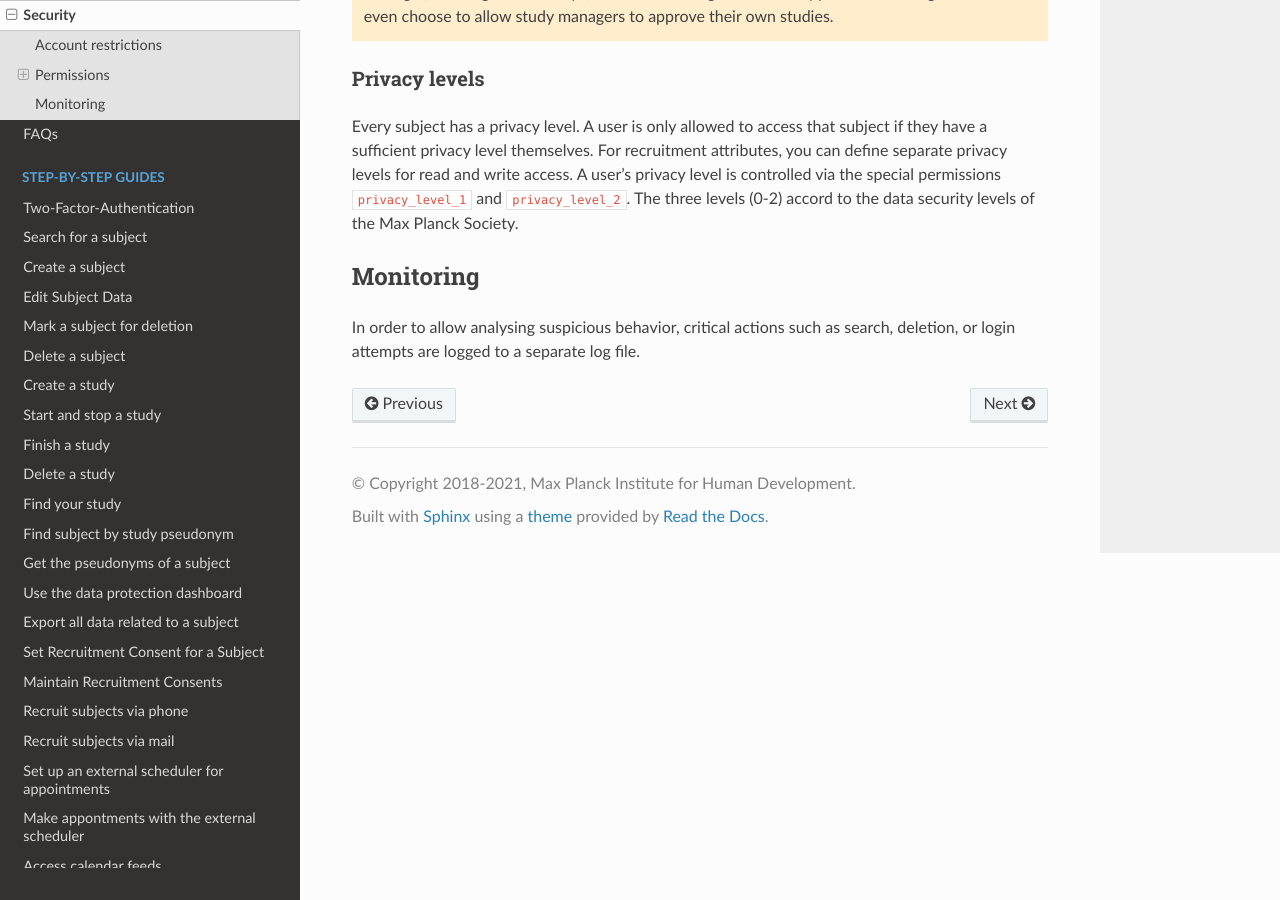
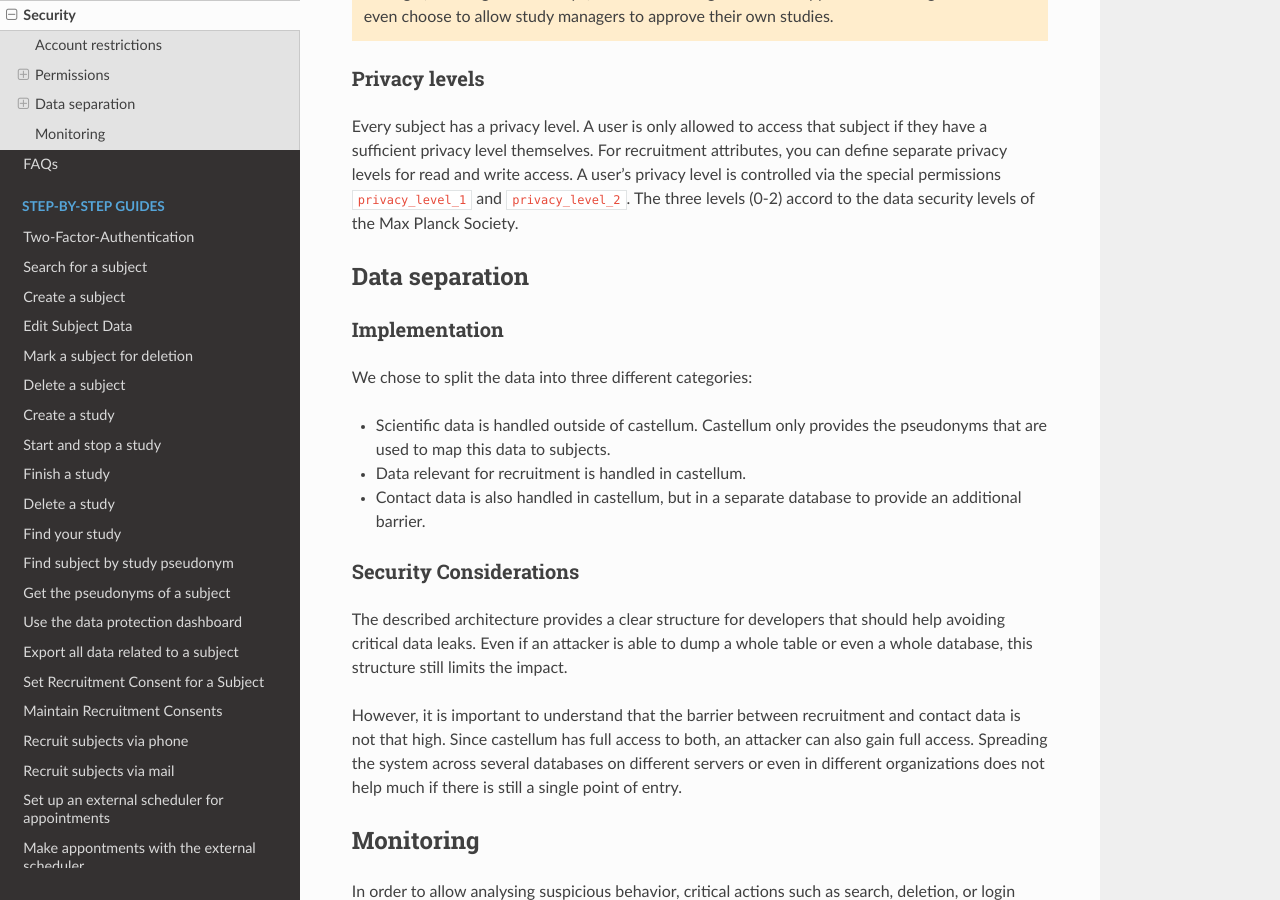
Before and after one commit to DouglasNeuroInformatics/castellum, a Sphinx documentation site: the page built from source/security.rst, in a window 1280 px wide and 900 px high, scrolled down 1575 px. Built offline with Sphinx 7.4.7 and the Read the Docs theme 2.0.0, drawn with Linux system fonts in a browser that asks for light colours.

Commit message:
Revert part of "mv pseudonyms and db split to separate "data separation" page"
This reverts parts of commit f9b2e2603c438ca37be5165bad4a8ef844d2c343.

The technical details fit better in the secrutiy chapter because it is
supposed to give a quick overview of security measures implemented in
castellum.

```diff
--- a/source/security.rst
+++ b/source/security.rst
@@ -81,6 +81,35 @@ user's privacy level is controlled via the special permissions
 ``privacy_level_1`` and ``privacy_level_2``. The three levels (0-2) accord to
 the data security levels of the Max Planck Society.
 
+Data separation
+---------------
+
+Implementation
+~~~~~~~~~~~~~~
+
+We chose to split the data into three different categories:
+
+-  Scientific data is handled outside of castellum. Castellum only
+   provides the pseudonyms that are used to map this data to subjects.
+-  Data relevant for recruitment is handled in castellum.
+-  Contact data is also handled in castellum, but in a separate database
+   to provide an additional barrier.
+
+Security Considerations
+~~~~~~~~~~~~~~~~~~~~~~~
+
+The described architecture provides a clear structure for developers
+that should help avoiding critical data leaks. Even if an attacker is
+able to dump a whole table or even a whole database, this structure
+still limits the impact.
+
+However, it is important to understand that the barrier between
+recruitment and contact data is not that high. Since castellum has full
+access to both, an attacker can also gain full access. Spreading the
+system across several databases on different servers or even in
+different organizations does not help much if there is still a single
+point of entry.
+
 Monitoring
 ----------
 
```
Also changed, not shown: source/privacy.rst (+0 -17 lines).
